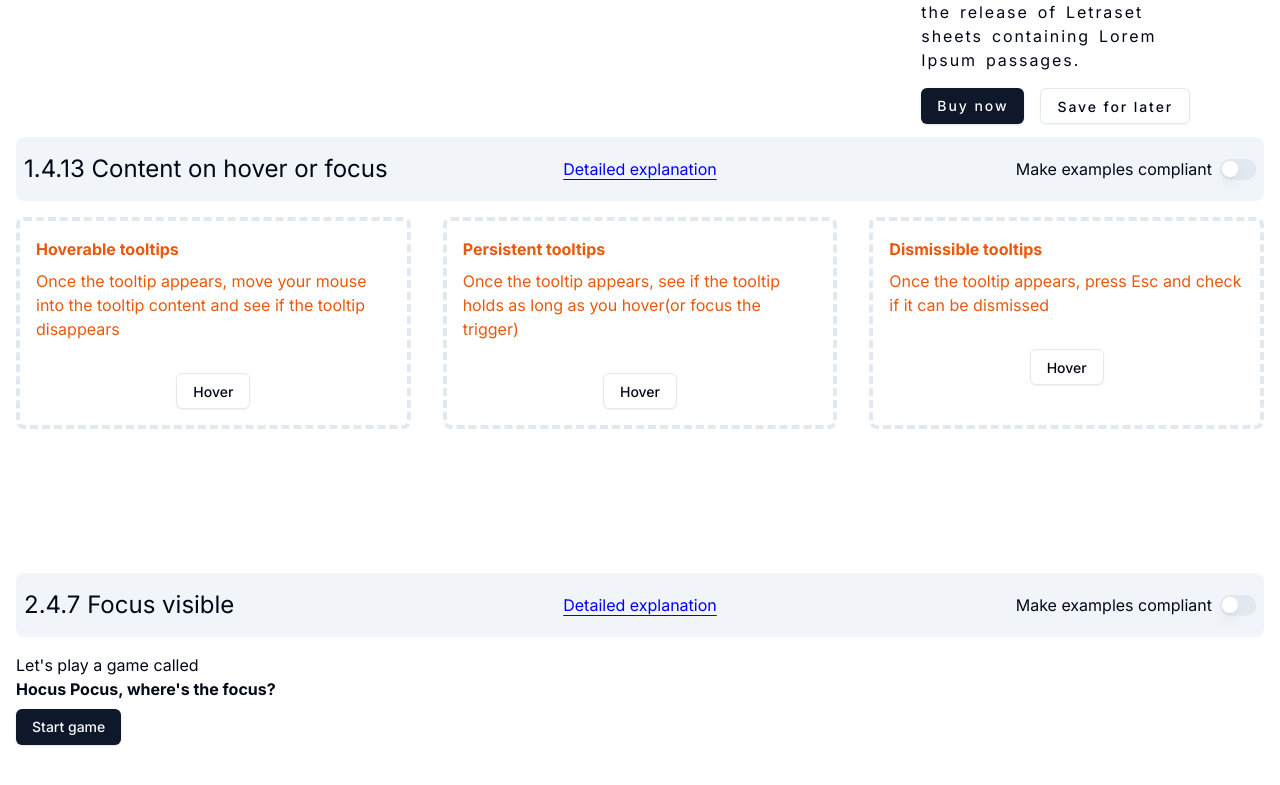
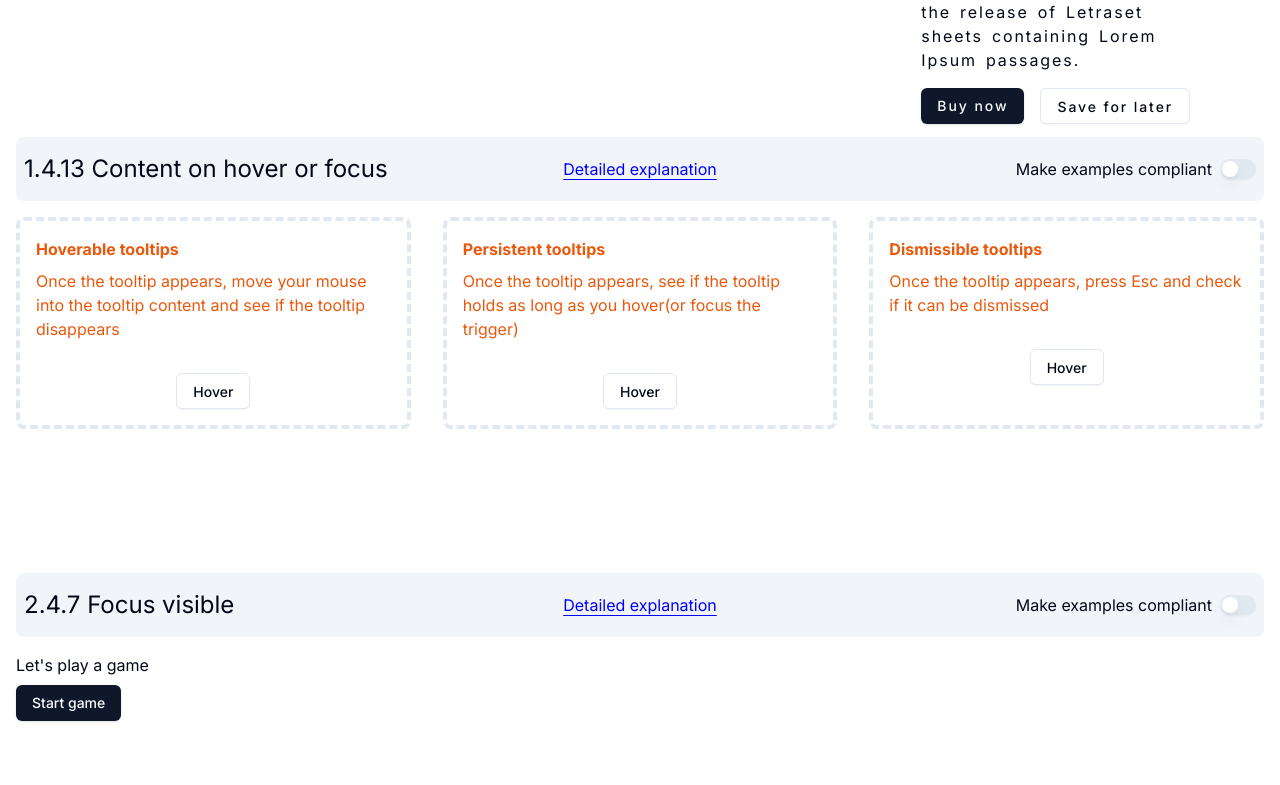
Before and after one commit to vivek-g-browserstack/interactive-wcag-examples, a Next.js app: page / in a window 1280 px wide. Shown: the part 882-1667 px from the top of the page. Built offline with nearby package versions, Linux system fonts and the light colour scheme.

Commit message:
Update index.tsx

```diff
--- a/src/components/FocusVisible/index.tsx
+++ b/src/components/FocusVisible/index.tsx
@@ -55,7 +55,7 @@ export function FocusVisible() {
                             }
                 `}</style>
                 <div className="col-span-1">
-                    <p className="mb-2">Let&apos;s play a game called <br /> <b>Hocus Pocus, where&apos;s the focus?</b></p>
+                    <p className="mb-2">Let&apos;s play a game</p>
                     <Button
                         className="mb-8"
                         onClick={() => {
```
